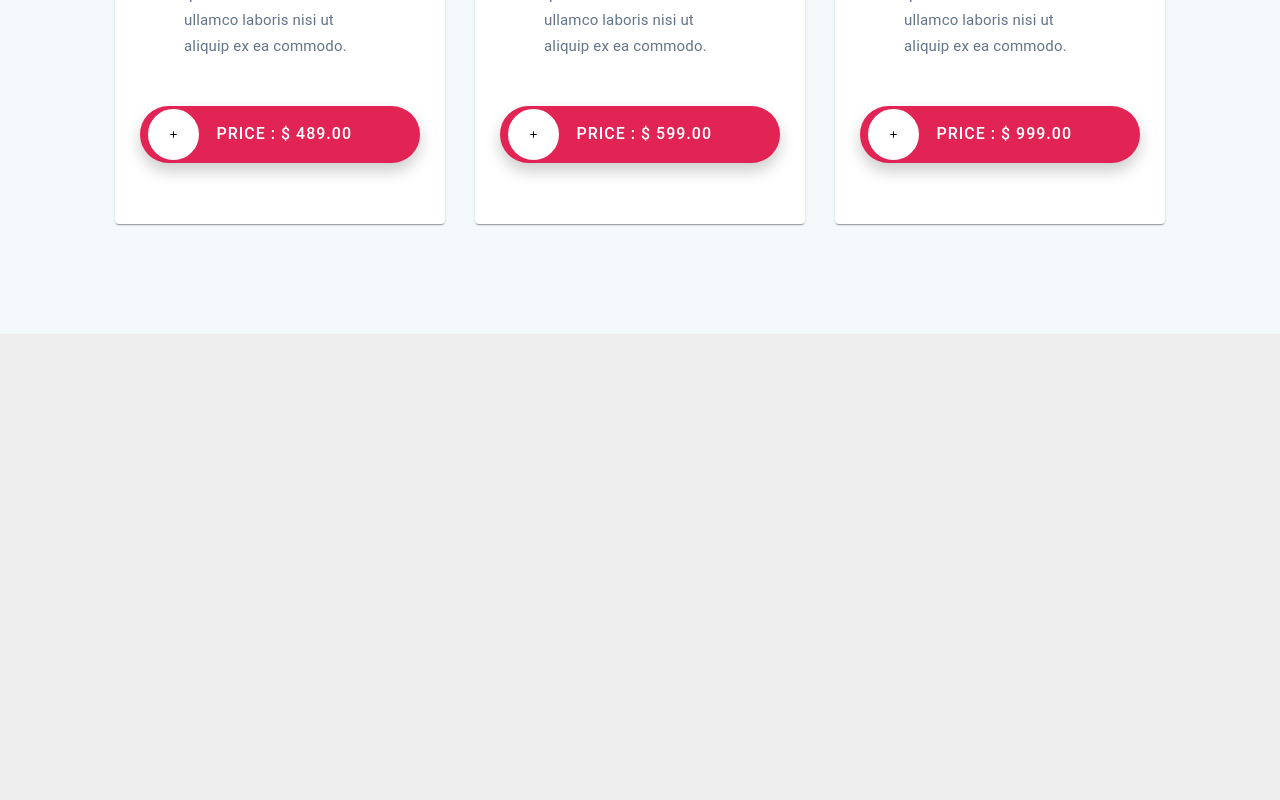
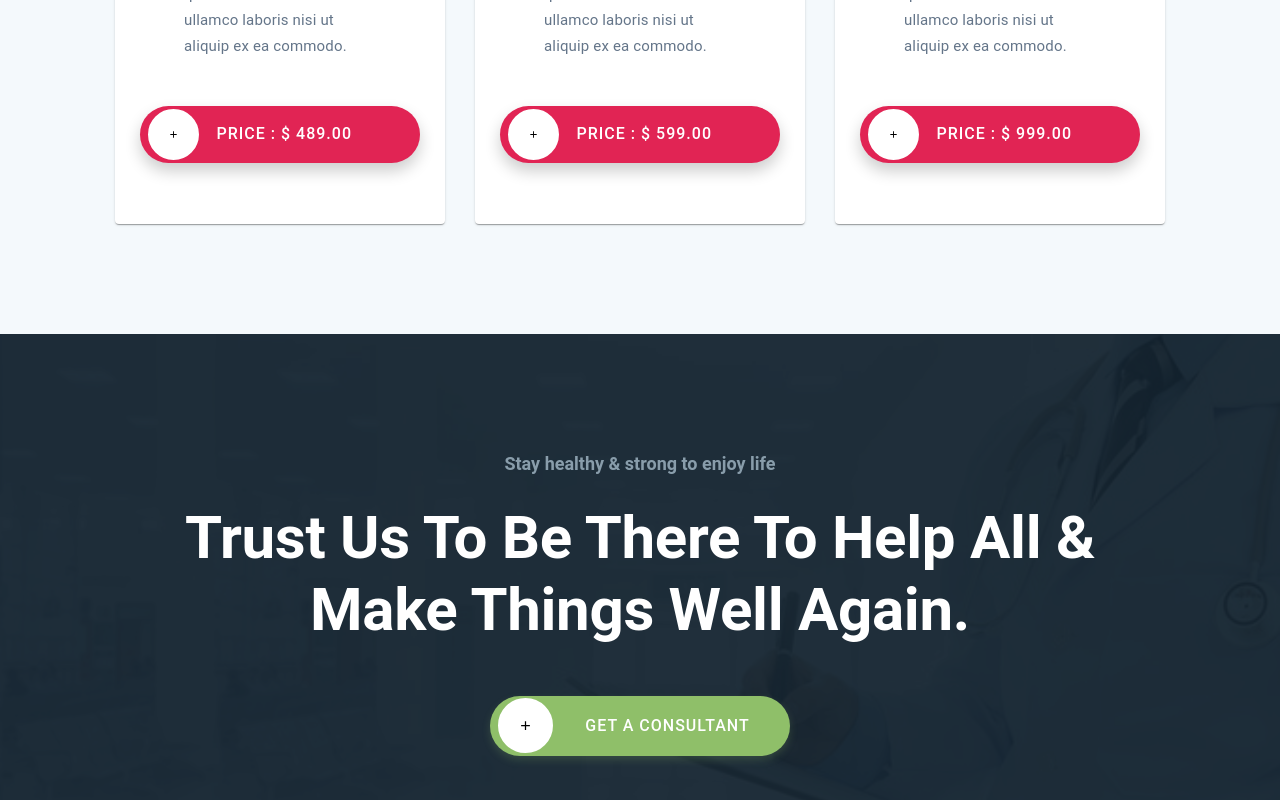
Before and after one commit to UmarTanveerK/ReactProj, a React (Create React App) app: page / in a window 1280 px wide. Shown: the part 5953-6753 px from the top of the page. Before the commit the page ends 6287 px from the top, so only its background shows below. Built offline with nearby package versions, Linux system fonts and the light colour scheme.

Commit message:
Cinsultant.jsx File added

```diff
--- a/src/Routes/Home.jsx
+++ b/src/Routes/Home.jsx
@@ -6,6 +6,7 @@ import OurTeam from "../components/OurTeam";
 import Ads from "../components/Ads";
 import OurPlans from "../components/OurPlans";
 import MoveUpBtn from '../components/MoveUpBtn';
+import Consultant from "../components/Consultant";
 
 const Home = () => {
   return (
@@ -16,6 +17,7 @@ const Home = () => {
       <OurTeam />
       <Ads />
       <OurPlans/>
+      <Consultant/>
       <MoveUpBtn/>
       </div>
   );
--- /dev/null
+++ b/src/components/Consultant.jsx
@@ -0,0 +1,105 @@
+import { Box, Typography, Button, IconButton } from "@mui/material";
+import React from "react";
+import AddIcon from "@mui/icons-material/Add";
+
+const Consultant = () => {
+  return (
+    <div
+      style={{
+        backgroundImage: `url(${"slide1.jpg"})`,
+        backgroundRepeat: "no-repeat",
+        backgroundSize: "cover",
+      }}
+    >
+      <Box
+        sx={{
+          backgroundColor: "rgba(19,35,47,.94)",
+          width: "100%",
+          pt: "120px",
+          pb: "60px",
+          display: "flex",
+          justifyContent: "center",
+          alignItems: "center",
+        }}
+      >
+        <Box sx={{ textAlign: "center" }}>
+          <Typography
+            variant="h5"
+            sx={{
+              color: "#899dab",
+              mb: "28px",
+              fontSize: { lg: "18px", md: "18px", sm: "18px", xs: "14px" },
+              fontWeight: "600",
+              mt: "0",
+              lineHeight: "1.1",
+              display: "block",
+            }}
+          >
+            Stay healthy & strong to enjoy life
+          </Typography>
+          <Typography
+            variant="h1"
+            sx={{
+              fontSize: { lg: "60px", md: "40px", sm: "60px", xs: "40px" },
+              mb: "18px",
+              lineHeight: "1.2",
+              color: "#fff",
+              letterSpacing: "-.3px",
+              mt: "0",
+              fontWeight: "600",
+              display: "block",
+              width: { lg: "1000px", md: "800px" },
+              margin: "0 auto",
+            }}
+          >
+            Trust Us To Be There To Help All & Make Things Well Again.
+          </Typography>
+          <IconButton
+            sx={{
+              mt: "50px",
+              display: "flex",
+              justifyContent: "center",
+              bgcolor: "#8fbf69",
+              "&:hover": {
+                bgcolor: "#e12454",
+                boxShadow: "0 8px 16px 0 rgba(225,36,84,.2)",
+              },
+              borderRadius: "50px",
+              boxShadow: "0 4px 8px 0 rgba(143, 191, 105, 0.2)",
+              width: { lg: "300px", md: "300px", sm: "300px", xs: "180px" },
+              height: { lg: "60px", md: "60px", sm: "60px", xs: "55px" },
+              margin: "50px auto",
+            }}
+          >
+            <AddIcon
+              sx={{
+                bgcolor: "white",
+                color: "black",
+                fontSize: "medium",
+                border: "solid white 20px",
+                borderRadius: "50%",
+                p: "0px",
+                height: { lg: "15px", md: "15px", sm: "15px", xs: "10px" },
+                width: { lg: "15px", md: "15px", sm: "15px", xs: "10px" },
+              }}
+            />
+            <Button
+              sx={{
+                p: "15px 50px",
+                color: "white",
+                letterSpacing: "1px",
+                fontSize: { md: "16px", sm: "14px", xs: "10px" },
+                height: "60px",
+                whiteSpace: "nowrap",
+              }}
+            >
+              Get A Consultant
+            </Button>
+          </IconButton>
+        </Box>
+      </Box>
+    </div>
+  );
+};
+
+export default Consultant;
--- a/src/components/NavBar.jsx
+++ b/src/components/NavBar.jsx
@@ -1,4 +1,5 @@
 import * as React from "react";
+import { useState, useEffect } from "react";
 import AppBar from "@mui/material/AppBar";
 import Box from "@mui/material/Box";
 import Toolbar from "@mui/material/Toolbar";
@@ -12,13 +13,31 @@ import HoverMenu from "./HoverMenu";
 import Drawer from "@mui/material/Drawer";
 import MobileMenu from "./MobileMenu";
 import CloseIcon from "@mui/icons-material/Close";
+import "./styles.css";
 
 export default function NavBar() {
   const [open, setOpen] = React.useState(false);
+  const [isSticky, setIsSticky] = useState(false);
 
   const toggleDrawer = (newOpen) => () => {
     setOpen(newOpen);
   };
+
+  useEffect(() => {
+    const handleScroll = () => {
+      const isTop = window.scrollY < 200;
+      setIsSticky(!isTop);
+    };
+
+    handleScroll();
+
+    window.addEventListener("scroll", handleScroll);
+    return () => {
+      window.removeEventListener("scroll", handleScroll);
+    };
+  }, []);
+
+  const navBarClasses = isSticky ? "sticky visible" : ""; // Apply appropriate classes
 
   const DrawerList = (
     <Box
@@ -99,7 +118,15 @@ export default function NavBar() {
 
   return (
     <Box sx={{ flexGrow: 1 }}>
-      <AppBar position="static" sx={{ bgcolor: "white" }}>
+      <AppBar
+        position={isSticky ? "fixed" : "static"}
+        className={navBarClasses}
+        sx={{
+          transition: "all 0.9s ease-in-out", // Ensure transition property is set
+          opacity: 1,
+          bgcolor: "white", // Initially set opacity based on isSticky
+        }}
+      >
         <Toolbar>
           <Box
             size="large"
@@ -115,7 +142,7 @@ export default function NavBar() {
           >
             <Box
               sx={{
-                width: {md:"244px" , sm:"244px" , xs:"120px"},
+                width: { md: "244px", sm: "244px", xs: "120px" },
                 display: "flex",
                 height: { xs: "40px", sm: "60px", md: "80px" },
               }}
@@ -328,9 +355,7 @@ export default function NavBar() {
               aria-haspopup="true"
               color="inherit"
             >
-              <MenuIcon
-                onClick={toggleDrawer(true)}
-              />
+              <MenuIcon onClick={toggleDrawer(true)} />
             </IconButton>
             <Drawer anchor="right" onClose={toggleDrawer(false)} open={open}>
               {DrawerList}
--- a/src/components/styles.css
+++ b/src/components/styles.css
@@ -94,3 +94,16 @@ body {
 .menulist:hover {
   cursor: pointer;
 }
+
+.sticky {
+  top: 0;
+  z-index: 1000;
+  opacity: 0;
+  transition: opacity 0.5s ease; /* Adjust the transition duration and easing function as needed */
+  box-shadow: 0px 2px 5px rgba(0, 0, 0, 0.1); /* Adjust the shadow as needed */
+  /* Add any other styles for the sticky Navbar */
+}
+
+.sticky.visible {
+  opacity: 1;
+}
```
